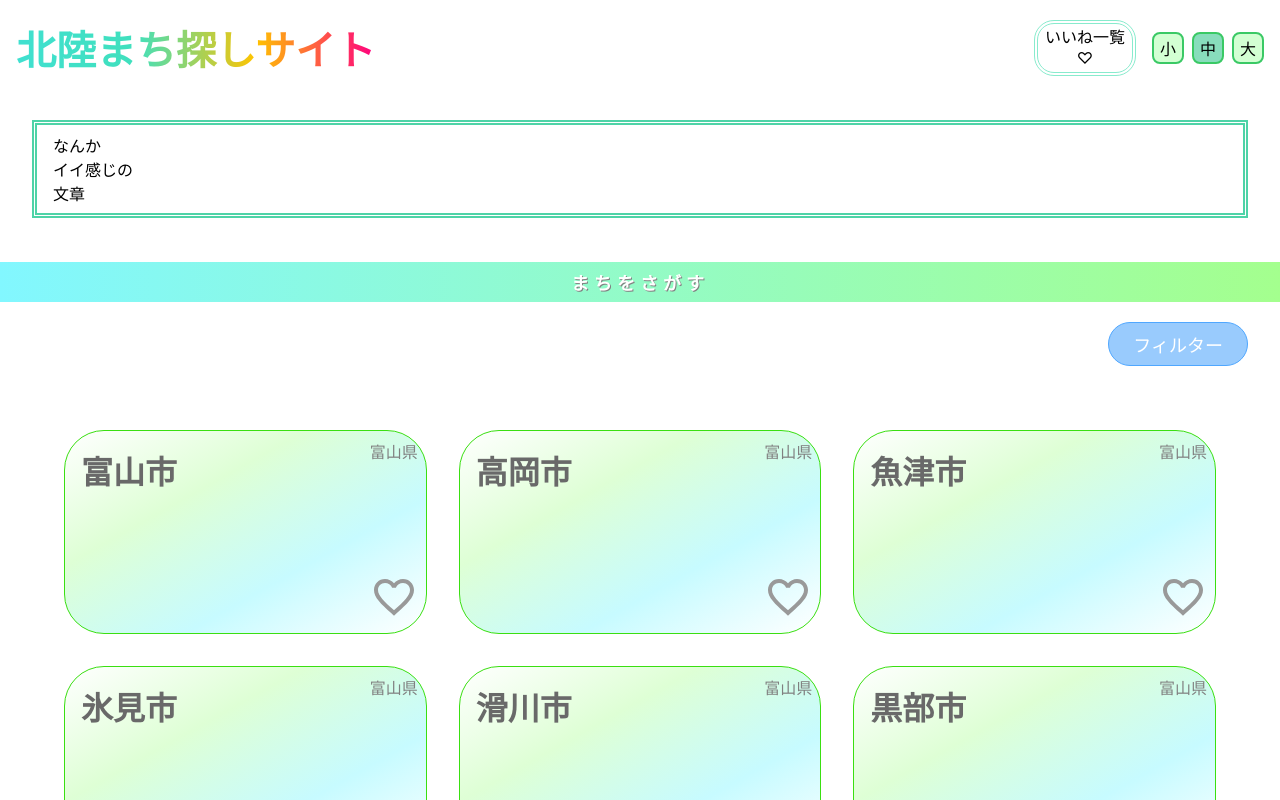
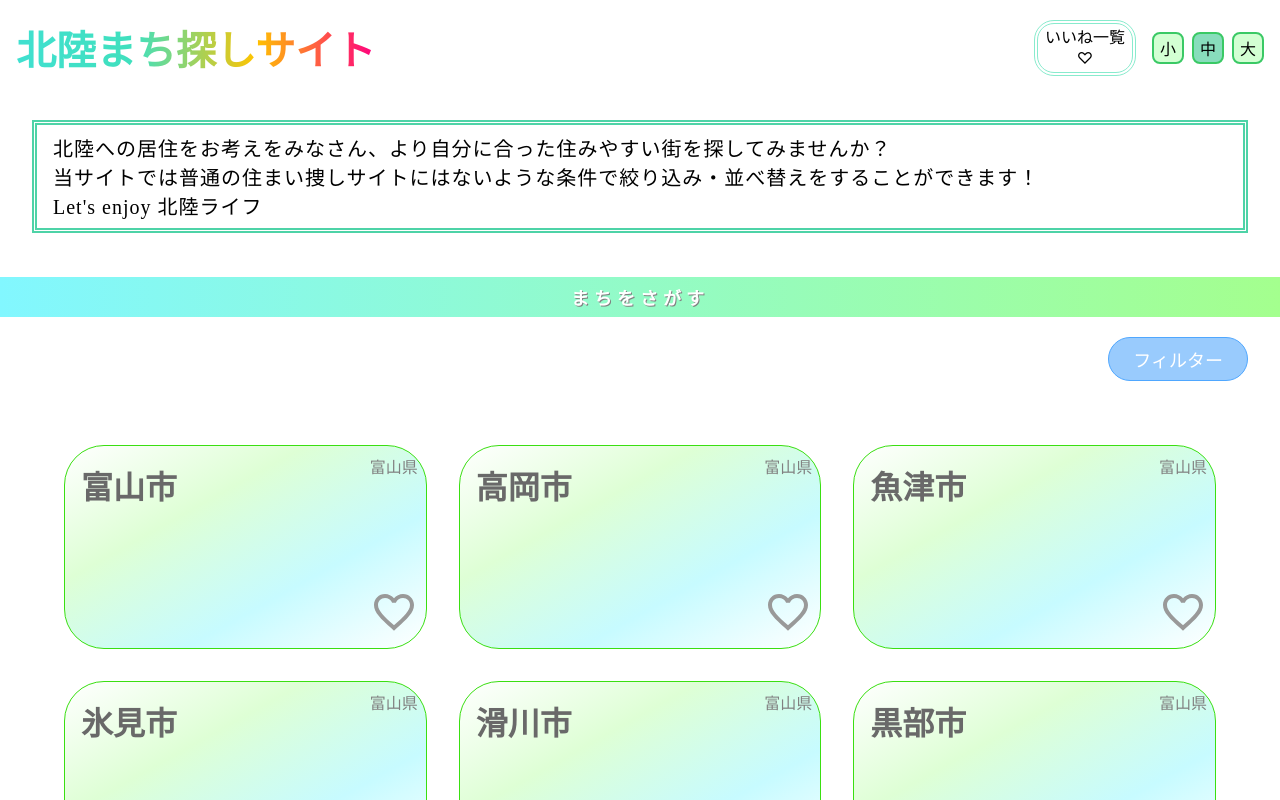
Before and after one commit to koke-desu/open-data-app, a Next.js app: page / in a window 1280 px wide. Shown: the top 800 px of the page. Built offline with nearby package versions, Linux system fonts and the light colour scheme.

Commit message:
topページへ説明文を追加

```diff
--- a/components/page/TopPage/TopPage.module.css
+++ b/components/page/TopPage/TopPage.module.css
@@ -21,6 +21,7 @@
   margin: 1.5em;
   border: double 5px #4ed3a7;
   font-family: "Sawarabi Mincho";
+  letter-spacing: 1px;
 }
 
 /*「まちをさがす」青緑のライン*/
--- a/components/page/TopPage/TopPage.tsx
+++ b/components/page/TopPage/TopPage.tsx
@@ -28,12 +28,13 @@ const TopPage: React.VFC<Props> = ({}) => {
         }}
       />
       <div className={style.explain}>
-        <P fontSize={16}>
-          なんか
+        <P fontSize={20}>
+          北陸への居住をお考えをみなさん、より自分に合った住みやすい街を探してみませんか？
           <br />
-          イイ感じの
+          当サイトでは普通の住まい捜しサイトにはないような条件で絞り込み・並べ替えをすることができます！
           <br />
-          文章
+          {/* eslint-disable-next-line react/no-unescaped-entities */}
+          Let's enjoy 北陸ライフ
         </P>
       </div>
       <h2 className={style.title}>
```
